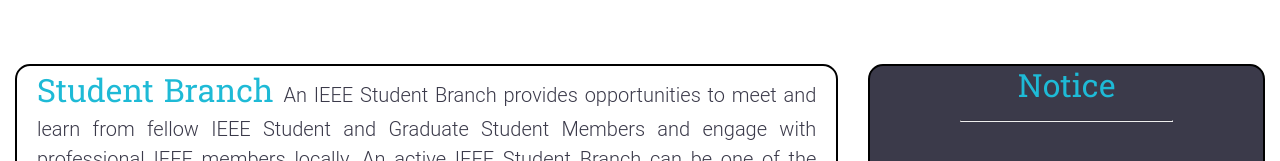
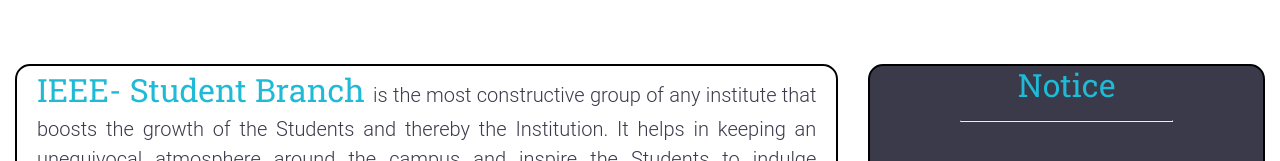
Before and after one commit to hariom1625/deploy2, a React (Create React App) app: page / in a window 1280 px wide. Shown: the part 776-937 px from the top of the page. Built offline with nearby package versions, Linux system fonts and the light colour scheme; no server answers; a web font is replaced by a local one.

Commit message:
Modifying About section

```diff
--- a/src/components/Main/Home/About/About.js
+++ b/src/components/Main/Home/About/About.js
@@ -17,7 +17,9 @@ return (
     <div className="row    my-0" >
       <div className="col-12 col-sm-8  pt-3 ">
         <div className="box boxup">
-        <p className="lead"><span className="about text-center mb-4">Student Branch </span> An IEEE Student Branch provides opportunities to meet and learn from fellow IEEE Student and Graduate Student Members and engage with professional IEEE members locally. An active IEEE Student Branch can be one of the most positive elements of your academic career, offering programs, activities, and professional networking opportunities that build critical skills outside of the classroom. IEEE currently has Student Branches at thousands of universities and colleges in hundreds of countries throughout the world.
+        <p className="lead"><span className="about text-center mb-4">IEEE- Student Branch </span> is the most constructive group of any institute that boosts the growth of the Students and thereby the Institution. It helps in keeping an unequivocal atmosphere around the campus and inspire the Students to indulge themselves in Technical as well as Research activities.
+IEEESB of Indian Institute of Information Technology Ranchi was established in 2020 by 12 enthusiastic engineering undergrads. The branch was guided by Prof. Vishnu Priye (Director of IIIT Ranchi).
+IEEESB comprise the Student Members who work under the guidance of a Faculty Advisor. The Branch is managed by a branch committee that beholds Chairman, Vice Chairman, Secretary and a Treasurer.
         </p>
         </div>
       </div>
```
